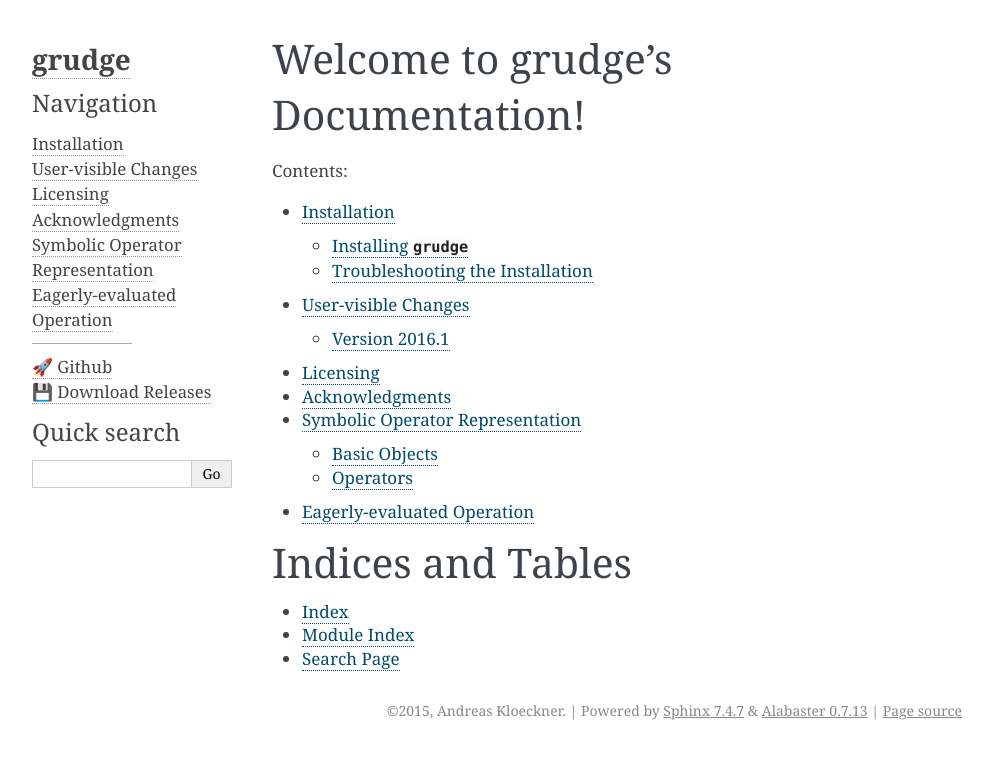
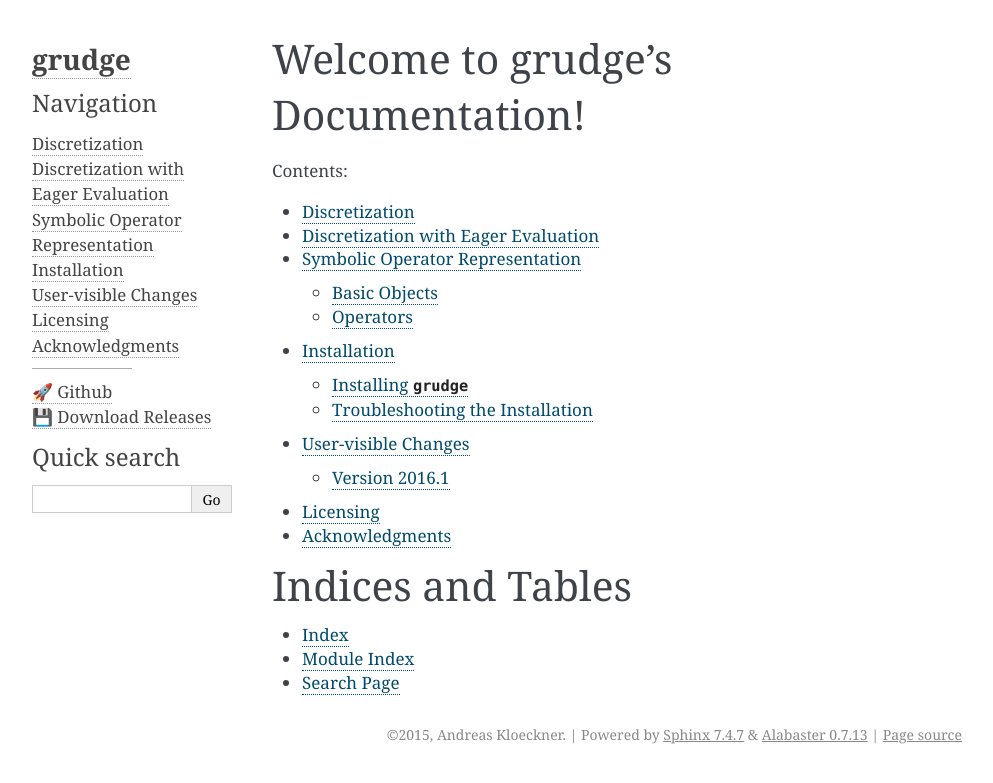
Before and after one commit to inducer/grudge, a Sphinx documentation site: the page built from doc/index.rst, in a window 1280 px wide. Shown: the top 783 px of the page, without its empty margins (148-1141 px from the left). Built offline with Sphinx 7.4.7, drawn with Linux system fonts in a browser that asks for light colours.

Commit message:
Discretization docs

```diff
--- /dev/null
+++ b/doc/discretization.rst
@@ -0,0 +1,11 @@
+Discretization
+==============
+
+.. module:: grudge
+
+.. automodule:: grudge.discretization
+
+Discretization with Eager Evaluation
+====================================
+
+.. automodule:: grudge.eager
--- a/doc/eager.rst
+++ /dev/null
@@ -1,4 +0,0 @@
-Eagerly-evaluated Operation
-===========================
-
-.. automodule:: grudge.eager
--- a/doc/index.rst
+++ b/doc/index.rst
@@ -6,9 +6,9 @@
 .. toctree::
     :maxdepth: 2
 
+    discretization
+    symbolic
     misc
-    symbolic
-    eager
 
 
 Indices and Tables
```
Also changed, not shown: 2 other files.
